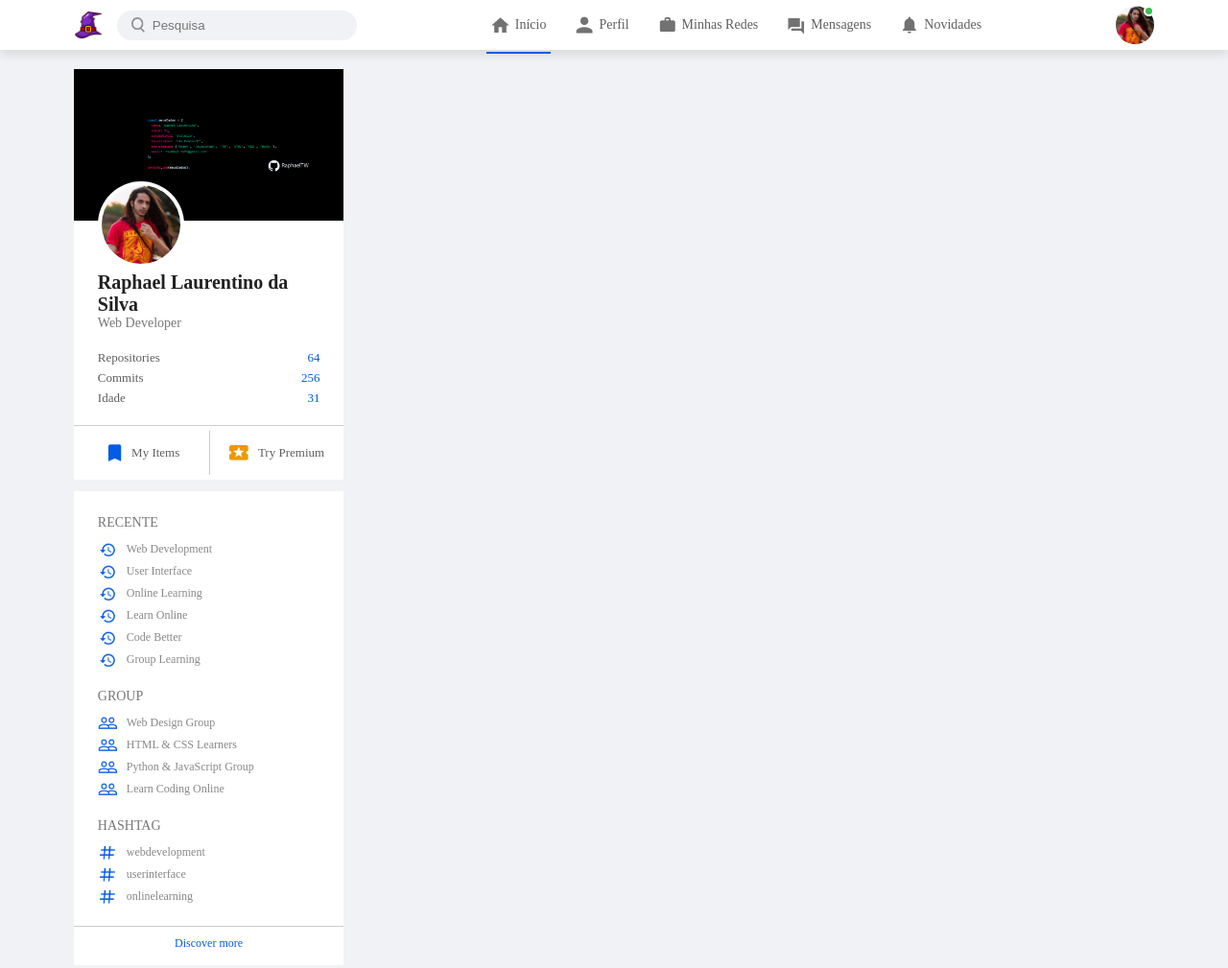
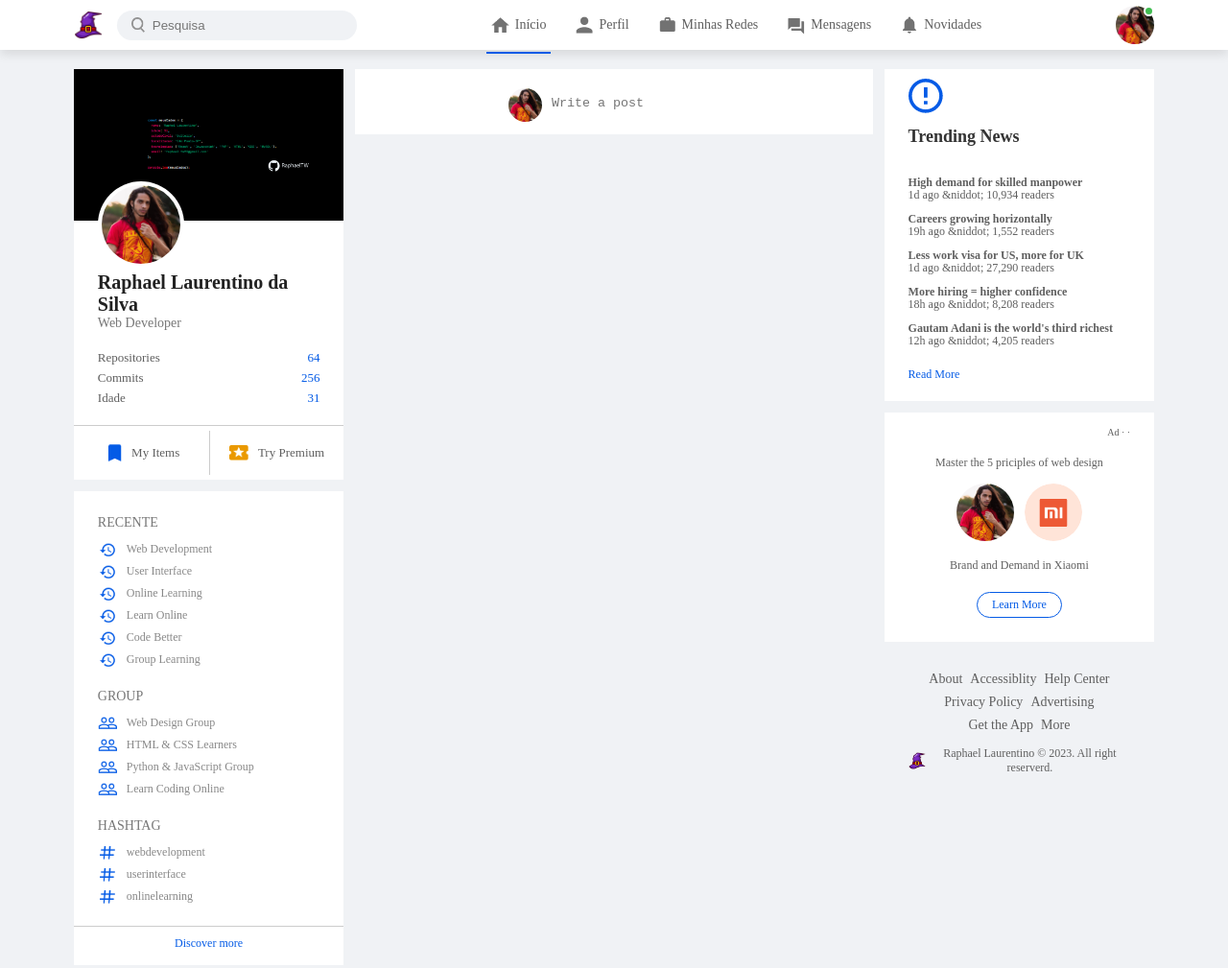
Before and after one commit to RaphaelTW/portfolio2.0, a plain HTML site: page index.html in a window 1280 px wide. Shown: the whole page at 96% size. Drawn offline with Linux system fonts and the light colour scheme.

Commit message:
iniciando o main-content

```diff
--- a/index.html
+++ b/index.html
@@ -78,15 +78,64 @@
                         <a href="#">Discover more</a>
                     </div>
                 </div>
-
             </div>
         </div>
-        <div class="main-sidebar">
 
+        <div class="main-content">
+            <div class="create-post">
+                <div class="create-post-input">
+                    <img src="./src/img/profile.jpg" alt="">
+                    <textarea rows="2" placeholder="Write a post"></textarea>
+                </div>
+            </div>
         </div>
+
         <div class="right-sidebar">
             <div class="sidebar-news">
+                <img src="./src/img/more.png" alt="" class="info-ico">
+                <h3>Trending News</h3>
+                <a href="#">High demand for skilled manpower</a>
+                <span>1d ago &niddot; 10,934 readers</span>
 
+                <a href="#">Careers growing horizontally</a>
+                <span>19h ago &niddot; 1,552 readers</span>
+
+                <a href="#">Less work visa for US, more for UK</a>
+                <span>1d ago &niddot; 27,290 readers</span>
+
+                <a href="#">More hiring = higher confidence</a>
+                <span>18h ago &niddot; 8,208 readers</span>
+
+                <a href="#">Gautam Adani is the world's third richest</a>
+                <span>12h ago &niddot; 4,205 readers</span>
+
+                <a href="#" class="read-more-link">Read More</a>
+            </div>
+
+            <div class="sidebar-ad">
+                <small>Ad &middot; &middot;</small>
+                <p>Master the 5 priciples of web design</p>
+                <div>
+                    <img src="./src/img/profile.jpg" alt="">
+                    <img src="./src/img/mi-logo.png" alt="">
+                </div>
+                <b>Brand and Demand in Xiaomi</b>
+                <a href="#" class="ad-link">Learn More</a>
+            </div>
+
+            <div class="sidebar-useful-links">
+                <a href="#">About</a>
+                <a href="#">Accessiblity</a>
+                <a href="#">Help Center</a>
+                <a href="#">Privacy Policy</a>
+                <a href="#">Advertising</a>
+                <a href="#">Get the App</a>
+                <a href="#">More</a>
+
+                <div class="copyright-msg">
+                    <img src="./src/img/logo.png" alt="imagem logo">
+                    <p>Raphael Laurentino &#169; 2023. All right reserverd.</p>
+                </div>
             </div>
         </div>
     </div>
--- a/src/css/style.css
+++ b/src/css/style.css
@@ -243,13 +243,145 @@ a {
     margin: 10px 0;
 }
 
-/* RIGHT */
+/* RIGHT SIDEBAR*/
 .right-sidebar {
     flex-basis: 25%;
     align-self: flex-start;
 }
 
-/* MAIN */
+.sidebar-news {
+    background: #fff;
+    padding: 10px 25px;
+}
+
+.info-icon {
+    width: 15px;
+    float: right;
+    margin-top: 15px;
+}
+
+.sidebar-news h3 {
+    font-size: 18px;
+    font-weight: 600;
+    color: #333;
+    margin: 10px 0 30px;
+}
+
+.sidebar-news a {
+    display: block;
+    font-size: 12px;
+    font-weight: 600;
+    margin-top: 10px;
+    margin-bottom: -5px;
+}
+
+.sidebar-news span {
+    font-size: 12px;
+}
+
+.sidebar-news .read-more-link {
+    color: #045be6;
+    font-weight: 500;
+    margin: 20px 0 10px;
+}
+
+.sidebar-ad {
+    background: #fff;
+    padding: 15px 25px;
+    text-align: center;
+    margin: 12px 0;
+    font-size: 12px;
+}
+
+.sidebar-ad img {
+    width: 60px;
+    border-radius: 50%;
+    margin: 4px;
+}
+
+.sidebar-ad small {
+    float: right;
+    font-weight: 500;
+}
+
+.sidebar-ad p {
+    margin-top: 30px;
+    margin-bottom: 10px;
+}
+
+.sidebar-ad b {
+    display: block;
+    font-weight: 500;
+    margin-top: 10px;
+}
+
+.ad-link {
+    display: inline-block;
+    border: 1px solid #045be6;
+    border-radius: 30px;
+    padding: 5px 15px;
+    color: #045be6;
+    font-weight: 500;
+    margin: 20px auto 10px;
+}
+
+.sidebar-useful-links {
+    padding: 15px 25px;
+    text-align: center;
+}
+
+.sidebar-useful-links a {
+    display: inline-block;
+    font-size: 14px;
+    margin: 4px 2px;
+}
+
+.copyright-msg {
+    display: flex;
+    align-items: center;
+    justify-content: center;
+    font-size: 12px;
+    margin-top: 10px;
+    font-weight: 500;
+}
+
+.copyright-msg img {
+    width: 18px;
+    margin-right: 4px;
+}
+
+
+/* MAIN CONTENT*/
 .main-contente {
     flex-basis: 47%;
 }
+
+.create-post {
+    background: #ffffff;
+}
+
+.create-post-input {
+    /* padding: 20px 25px 10px; */
+    padding: 20px 160px 10px;
+    display: flex;
+    align-items: flex-start;
+}
+
+.create-post-input img {
+    width: 35px;
+    border-radius: 50%;
+    margin-right: 10px;
+}
+
+.create-post-input textarea {
+    width: 100%;
+    border: 0;
+    outline: 0;
+    resize: none;
+    background: transparent;
+    margin-top: 8px;
+}
+
+::placeholder {
+    font-weight: 500;
+}
```
